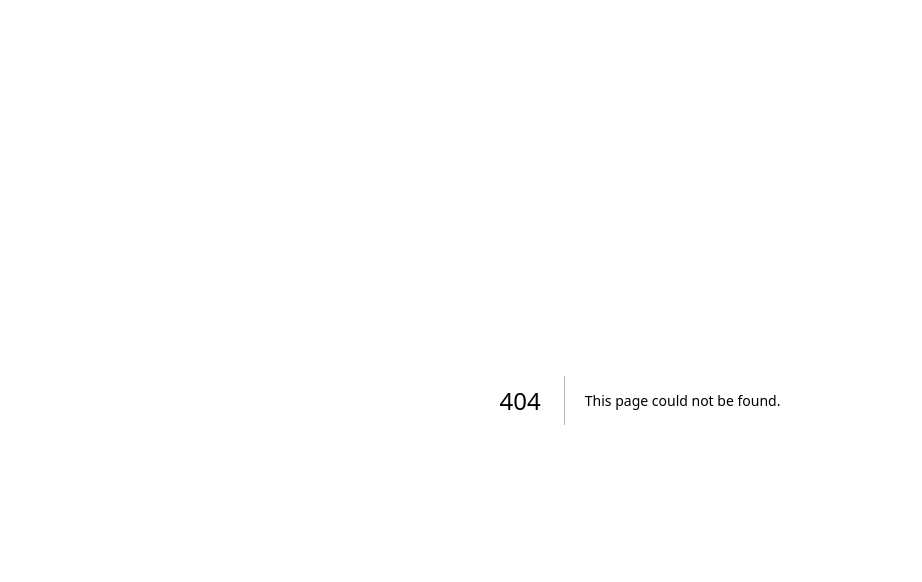
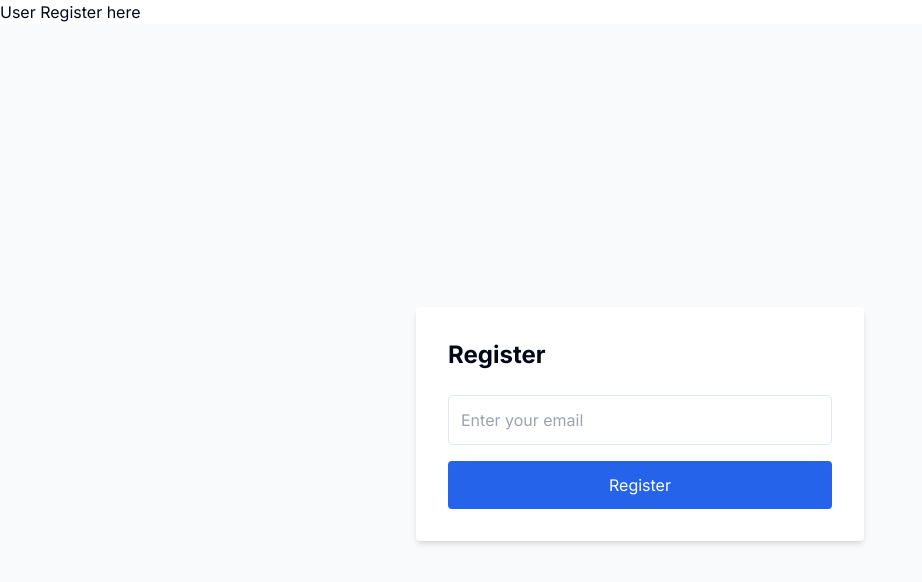
Before and after one commit to rizaldyip10/stayease-frontend, a Next.js app: page /register/user in a window 1280 px wide. Before the commit this address had no page. Shown: the top 582 px of the page, without its empty margins (0-922 px from the left). Built offline with nearby package versions, Linux system fonts and the light colour scheme.

Commit message:
feat(SE-69 register): init WIP user registration form

```diff
--- a/app/page.tsx
+++ b/app/page.tsx
@@ -3,111 +3,7 @@ import Image from "next/image";
 export default function Home() {
   return (
     <main className="flex min-h-screen flex-col items-center justify-between p-24">
-      <div className="z-10 w-full max-w-5xl items-center justify-between font-mono text-sm lg:flex">
-        <p className="fixed left-0 top-0 flex w-full justify-center border-b border-gray-300 bg-gradient-to-b from-zinc-200 pb-6 pt-8 backdrop-blur-2xl dark:border-neutral-800 dark:bg-zinc-800/30 dark:from-inherit lg:static lg:w-auto  lg:rounded-xl lg:border lg:bg-gray-200 lg:p-4 lg:dark:bg-zinc-800/30">
-          Get started by editing&nbsp;
-          <code className="font-mono font-bold">app/page.tsx</code>
-        </p>
-        <div className="fixed bottom-0 left-0 flex h-48 w-full items-end justify-center bg-gradient-to-t from-white via-white dark:from-black dark:via-black lg:static lg:size-auto lg:bg-none">
-          <a
-            className="pointer-events-none flex place-items-center gap-2 p-8 lg:pointer-events-auto lg:p-0"
-            href="https://vercel.com?utm_source=create-next-app&utm_medium=appdir-template&utm_campaign=create-next-app"
-            target="_blank"
-            rel="noopener noreferrer"
-          >
-            By{" "}
-            <Image
-              src="/vercel.svg"
-              alt="Vercel Logo"
-              className="dark:invert"
-              width={100}
-              height={24}
-              priority
-            />
-          </a>
-        </div>
-      </div>
-
-      <div className="relative z-[-1] flex place-items-center before:absolute before:h-[300px] before:w-full before:-translate-x-1/2 before:rounded-full before:bg-gradient-radial before:from-white before:to-transparent before:blur-2xl before:content-[''] after:absolute after:-z-20 after:h-[180px] after:w-full after:translate-x-1/3 after:bg-gradient-conic after:from-sky-200 after:via-blue-200 after:blur-2xl after:content-[''] before:dark:bg-gradient-to-br before:dark:from-transparent before:dark:to-blue-700 before:dark:opacity-10 after:dark:from-sky-900 after:dark:via-[#0141ff] after:dark:opacity-40 sm:before:w-[480px] sm:after:w-[240px] before:lg:h-[360px]">
-        <Image
-          className="relative dark:drop-shadow-[0_0_0.3rem_#ffffff70] dark:invert"
-          src="/next.svg"
-          alt="Next.js Logo"
-          width={180}
-          height={37}
-          priority
-        />
-      </div>
-
-      <div className="mb-32 grid text-center lg:mb-0 lg:w-full lg:max-w-5xl lg:grid-cols-4 lg:text-left">
-        <a
-          href="https://nextjs.org/docs?utm_source=create-next-app&utm_medium=appdir-template&utm_campaign=create-next-app"
-          className="group rounded-lg border border-transparent px-5 py-4 transition-colors hover:border-gray-300 hover:bg-gray-100 hover:dark:border-neutral-700 hover:dark:bg-neutral-800/30"
-          target="_blank"
-          rel="noopener noreferrer"
-        >
-          <h2 className="mb-3 text-2xl font-semibold">
-            Docs{" "}
-            <span className="inline-block transition-transform group-hover:translate-x-1 motion-reduce:transform-none">
-              -&gt;
-            </span>
-          </h2>
-          <p className="m-0 max-w-[30ch] text-sm opacity-50">
-            Find in-depth information about Next.js features and API.
-          </p>
-        </a>
-
-        <a
-          href="https://nextjs.org/learn?utm_source=create-next-app&utm_medium=appdir-template-tw&utm_campaign=create-next-app"
-          className="group rounded-lg border border-transparent px-5 py-4 transition-colors hover:border-gray-300 hover:bg-gray-100 hover:dark:border-neutral-700 hover:dark:bg-neutral-800/30"
-          target="_blank"
-          rel="noopener noreferrer"
-        >
-          <h2 className="mb-3 text-2xl font-semibold">
-            Learn{" "}
-            <span className="inline-block transition-transform group-hover:translate-x-1 motion-reduce:transform-none">
-              -&gt;
-            </span>
-          </h2>
-          <p className="m-0 max-w-[30ch] text-sm opacity-50">
-            Learn about Next.js in an interactive course with&nbsp;quizzes!
-          </p>
-        </a>
-
-        <a
-          href="https://vercel.com/templates?framework=next.js&utm_source=create-next-app&utm_medium=appdir-template&utm_campaign=create-next-app"
-          className="group rounded-lg border border-transparent px-5 py-4 transition-colors hover:border-gray-300 hover:bg-gray-100 hover:dark:border-neutral-700 hover:dark:bg-neutral-800/30"
-          target="_blank"
-          rel="noopener noreferrer"
-        >
-          <h2 className="mb-3 text-2xl font-semibold">
-            Templates{" "}
-            <span className="inline-block transition-transform group-hover:translate-x-1 motion-reduce:transform-none">
-              -&gt;
-            </span>
-          </h2>
-          <p className="m-0 max-w-[30ch] text-sm opacity-50">
-            Explore starter templates for Next.js.
-          </p>
-        </a>
-
-        <a
-          href="https://vercel.com/new?utm_source=create-next-app&utm_medium=appdir-template&utm_campaign=create-next-app"
-          className="group rounded-lg border border-transparent px-5 py-4 transition-colors hover:border-gray-300 hover:bg-gray-100 hover:dark:border-neutral-700 hover:dark:bg-neutral-800/30"
-          target="_blank"
-          rel="noopener noreferrer"
-        >
-          <h2 className="mb-3 text-2xl font-semibold">
-            Deploy{" "}
-            <span className="inline-block transition-transform group-hover:translate-x-1 motion-reduce:transform-none">
-              -&gt;
-            </span>
-          </h2>
-          <p className="m-0 max-w-[30ch] text-balance text-sm opacity-50">
-            Instantly deploy your Next.js site to a shareable URL with Vercel.
-          </p>
-        </a>
-      </div>
+      Home Page
     </main>
   );
 }
--- /dev/null
+++ b/app/register/user/RegistrationForm.tsx
@@ -0,0 +1,65 @@
+'use client';
+import React, {useState} from 'react';
+import axios from "axios";
+
+const RegistrationForm:React.FC = () => {
+
+  const [email, setEmail] = useState('');
+  const [loading, setLoading] = useState(false);
+  const [message, setMessage] = useState('');
+
+  const handleSubmit = async (e: React.FormEvent) => {
+    e.preventDefault();
+    setLoading(true);
+
+    try {
+      const response = await axios.post('http://localhost:8080/api/v1/auth/register/user', { email: email }, {
+        headers: {
+          'Content-Type': 'application/json',
+        },
+      });
+
+      const data = response.data;
+
+      if (response.status == 200) {
+        setMessage(data.message);
+      } else {
+        setMessage(data.message || "Something went wrong");
+      }
+    } catch (error) {
+      console.error(error);
+      setMessage("An error occured, please try again later");
+    } finally {
+      setLoading(false);
+    }
+  }
+
+
+  return (
+    <div className="flex items-center justify-center min-h-screen bg-gray-50">
+      <div className="bg-white p-8 rounded shadow-md w-full max-w-md">
+        <h2 className="text-2xl font-bold mb-6">Register</h2>
+        {message && <p className="mb-4 text-green-500">{message}</p>}
+        <form onSubmit={handleSubmit} className="space-y-4">
+          <input
+            type="email"
+            placeholder="Enter your email"
+            className="w-full p-3 border rounded"
+            value={email}
+            onChange={(e) => setEmail(e.target.value)}
+            required
+          />
+          <button
+            type="submit"
+            className="w-full p-3 bg-blue-600 text-white rounded hover:bg-blue-700 transition"
+            disabled={loading}
+          >
+            {loading ? 'Submitting...' : 'Register'}
+          </button>
+        </form>
+      </div>
+    </div>
+  );
+};
+
+export default RegistrationForm;
--- /dev/null
+++ b/app/register/user/page.tsx
@@ -0,0 +1,13 @@
+import React from 'react';
+import RegistrationForm from "@/app/register/user/RegistrationForm";
+
+const UserRegister: React.FC = () => {
+  return (
+    <div>
+      User Register here
+      <RegistrationForm />
+    </div>
+  );
+};
+
+export default UserRegister;
```
